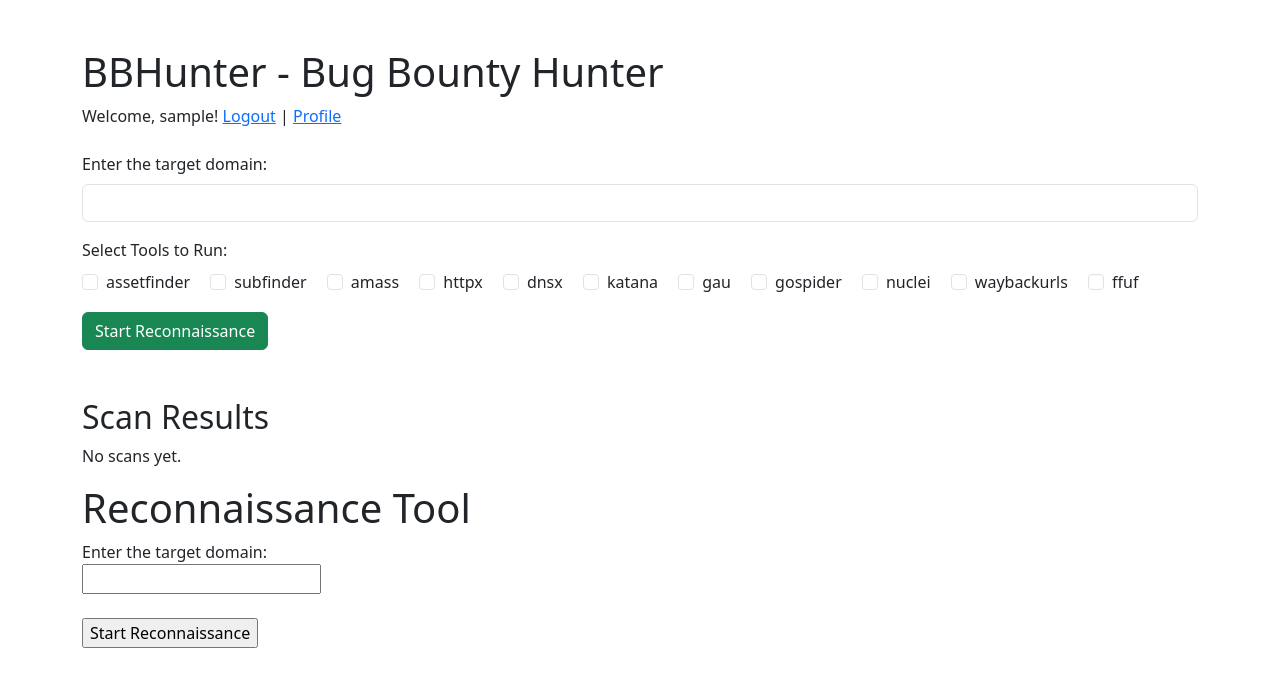
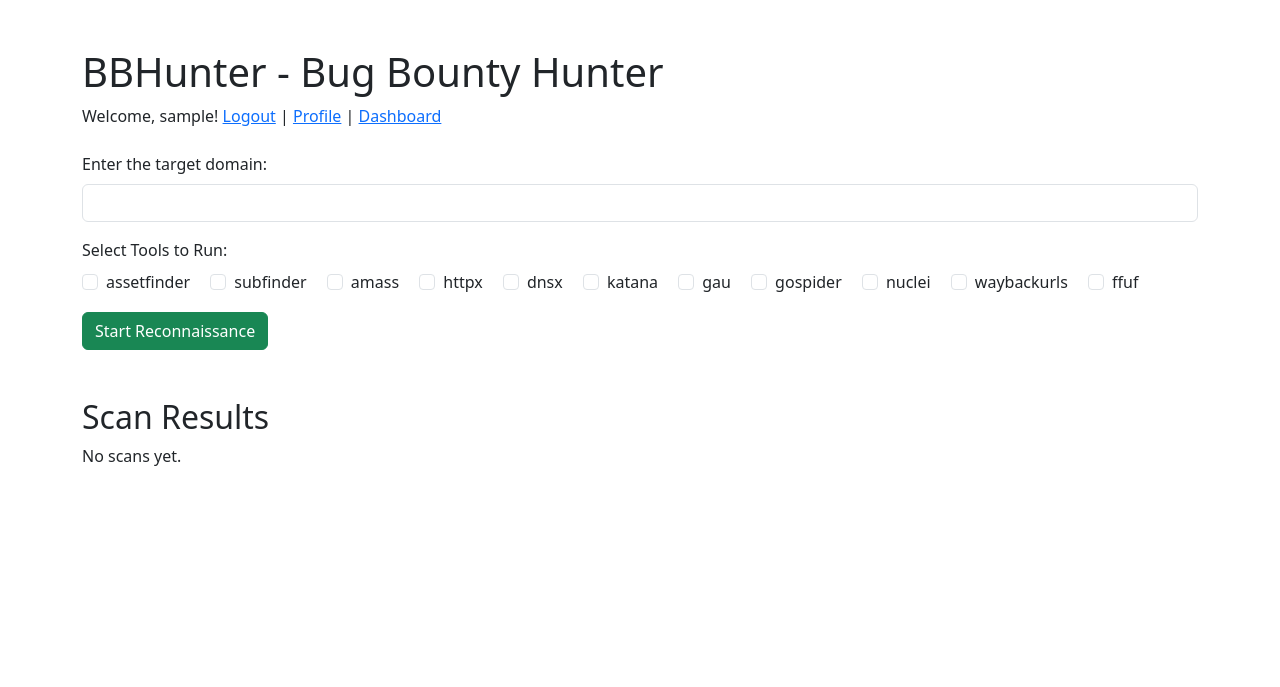
Before and after one commit to MKlolbullen/BBHunter, a Flask app: template templates/index.html in a window 1280 px wide. Shown: the top 687 px of the page. Run offline with Flask 3, Linux system fonts and the light colour scheme; the template is opened without the code that fills it, so the values that code supplies are empty; the visitor is signed in with stand-in values (Sample User, id 1); some libraries are stand-ins or nearby versions.

Commit message:
Update index.html

```diff
--- a/templates/index.html
+++ b/templates/index.html
@@ -1,21 +1,10 @@
-
 <!-- templates/index.html -->
-<!DOCTYPE html>
-<html lang="en">
-<head>
-    <meta charset="UTF-8">
-    <meta http-equiv="X-UA-Compatible" content="IE=edge">
-    <meta name="viewport" content="width=device-width, initial-scale=1.0">
-    <title>BBHunter - Bug Bounty Hunter</title>
-    <script src="https://cdnjs.cloudflare.com/ajax/libs/socket.io/4.0.1/socket.io.js"></script>
-</head>
-<body>
 {% extends "base.html" %}
 
 {% block content %}
 <div class="container">
     <h1 class="mt-5">BBHunter - Bug Bounty Hunter</h1>
-    <p>Welcome, {{ current_user.username }}! <a href="{{ url_for('logout') }}">Logout</a> | <a href="{{ url_for('profile') }}">Profile</a></p>
+    <p>Welcome, {{ current_user.username }}! <a href="{{ url_for('logout') }}">Logout</a> | <a href="{{ url_for('profile') }}">Profile</a> | <a href="{{ url_for('dashboard') }}">Dashboard</a></p>
 
     <form id="reconForm" class="mt-4">
         <div class="mb-3">
@@ -52,14 +41,22 @@
         {% endif %}
     </div>
 
+    <!-- Modal to display scan result -->
+    <div class="modal fade" id="resultModal" tabindex="-1" aria-labelledby="resultModalLabel" aria-hidden="true">
+      <div class="modal-dialog modal-lg">
+        <div class="modal-content">
+          <div class="modal-header">
+            <h5 class="modal-title" id="resultModalLabel">Scan Result</h5>
+            <button type="button" class="btn-close" data-bs-dismiss="modal" aria-label="Close"></button>
+          </div>
+          <div class="modal-body" id="modalBody">
+            <!-- Result will be loaded here -->
+          </div>
+        </div>
+      </div>
+    </div>
 
-    <h1>Reconnaissance Tool</h1>
-    <form id="reconForm">
-        <label for="target_domain">Enter the target domain:</label><br>
-        <input type="text" id="target_domain" name="target_domain" required><br><br>
-        <input type="submit" value="Start Reconnaissance">
-    </form>
-    <div id="results"></div>
+</div>
 
 <script>
     const socket = io();
@@ -72,16 +69,31 @@
             selectedTools.push(el.value);
         });
 
-            socket.emit('start_recon', {'target_domain': targetDomain});
+        // Emit the start_recon event with the target domain and selected tools
+        socket.emit('start_recon', {'target_domain': targetDomain, 'selected_tools': selectedTools});
     });
 
     socket.on('tool_result', function(data) {
         const resultDiv = document.getElementById('results');
         const toolResult = document.createElement('div');
-            toolResult.innerHTML = `<h2>${data.tool}</h2><pre>${data.result}</pre>`;
+        toolResult.innerHTML = `<h3>${data.tool}</h3><p>${data.message}</p><pre>${data.result}</pre>`;
         resultDiv.appendChild(toolResult);
+    });
+
+    // Handle view result clicks
+    $(document).on('click', '.view-result', function(event) {
+        event.preventDefault();
+        const scanId = $(this).data('scan-id');
+
+        $.ajax({
+            url: "{{ url_for('get_scan_result') }}",
+            method: 'GET',
+            data: { 'scan_id': scanId },
+            success: function(response) {
+                $('#modalBody').html('<pre>' + response.result + '</pre>');
+                $('#resultModal').modal('show');
+            }
+        });
     });
 </script>
 {% endblock %}
-</body>
-</html>
```
Lines whose indentation alone changed are shown as unchanged.
